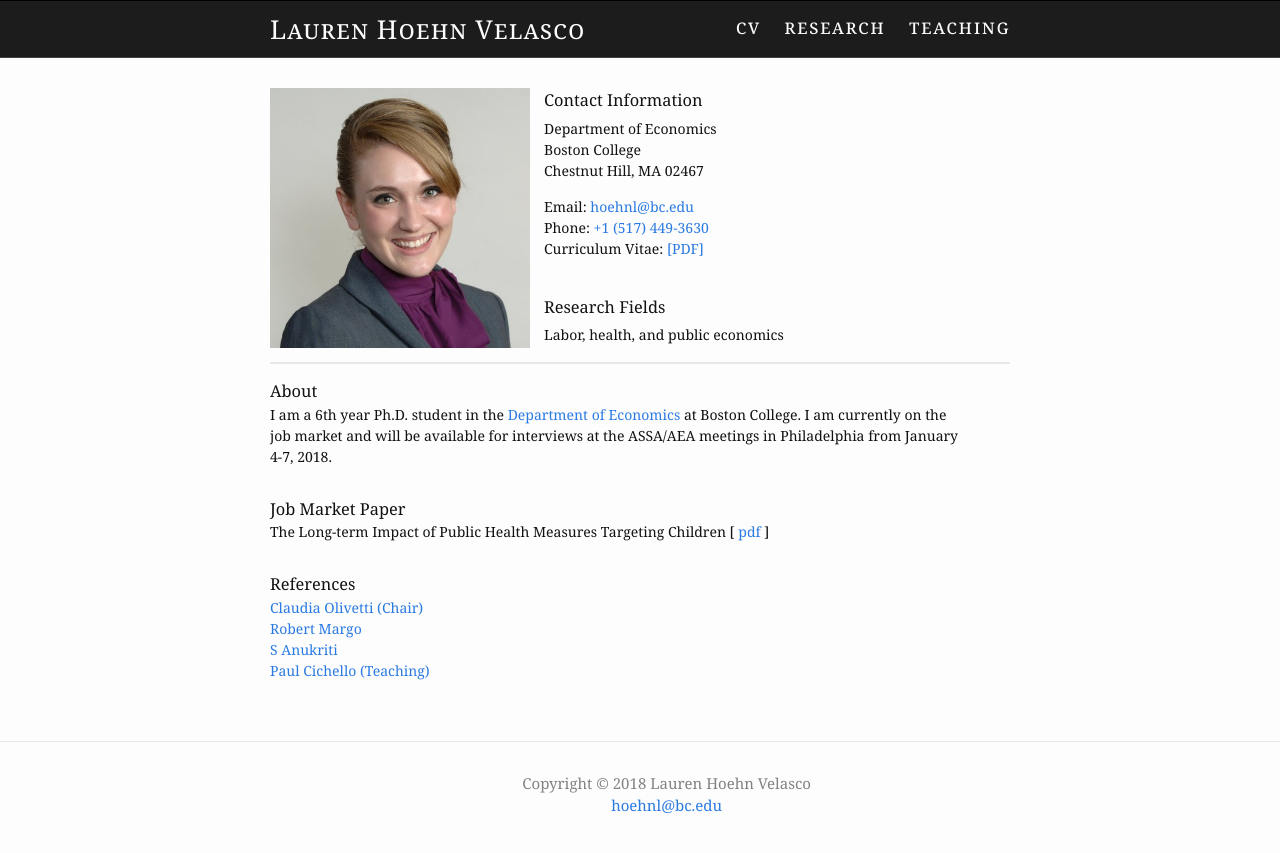
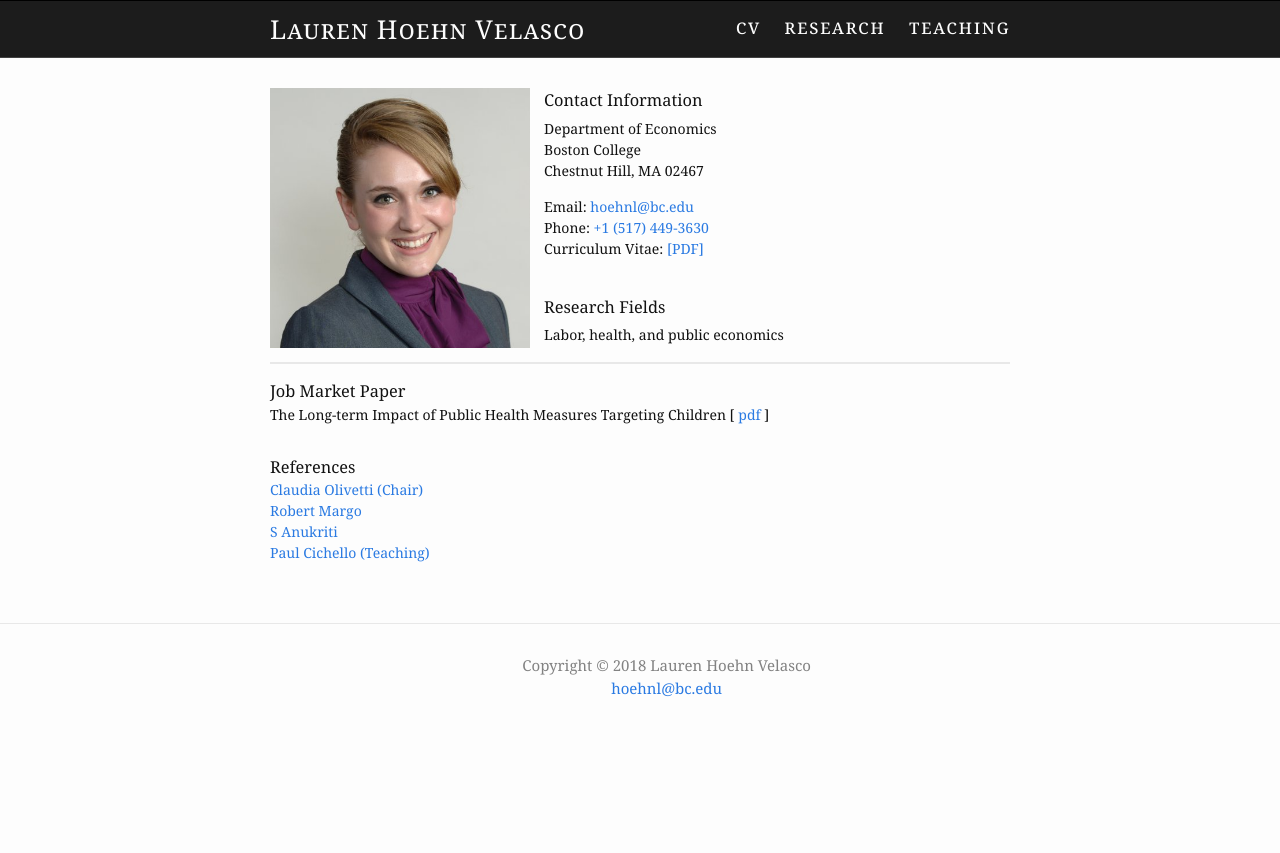
Before and after one commit to germsvel/lhv, a Jekyll site: the page built from index.html, in a window 1280 px wide. Shown: the top 853 px of the page. Built offline with Jekyll 4.4.1, drawn with Linux system fonts in a browser that asks for light colours.

Commit message:
Remove about section
Remove the about section since it has a message about going to the job
market, which has already passed.

```diff
--- a/index.html
+++ b/index.html
@@ -33,17 +33,6 @@ layout: default
   <p class="solid-line"></p>
 
   <div class="summary-info">
-    <h3>About</h3>
-    <p>
-      I am a 6th year Ph.D. student in the
-      <a href="http://www.bc.edu/schools/cas/economics/" target="_blank">
-        Department of Economics
-      </a>
-      at Boston College. I am currently on the job market and will be
-      available for interviews at the ASSA/AEA meetings in Philadelphia from
-      January 4-7, 2018.
-    </p>
-
     <h3>Job Market Paper</h3>
       The Long-term Impact of Public Health Measures Targeting Children
       [<a target="_blank" href="{{ site.base_url
```
